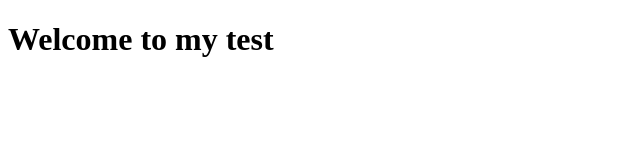
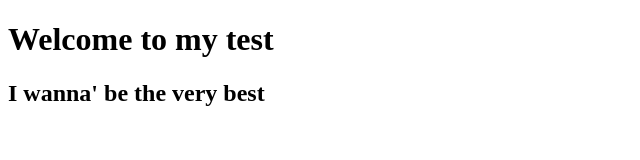
Before and after one commit to anthonyrivas/test, a plain HTML site: page index.html in a window 1280 px wide. Shown: the whole page, without its empty margins (0-640 px from the left). Drawn offline with Linux system fonts and the light colour scheme.

Commit message:
subtitle!

```diff
--- a/index.html
+++ b/index.html
@@ -8,5 +8,6 @@
 </head>
 <body>
   <h1>Welcome to my test</h1>
+  <h2>I wanna' be the very best</h2>
 </body>
 </html>
```
